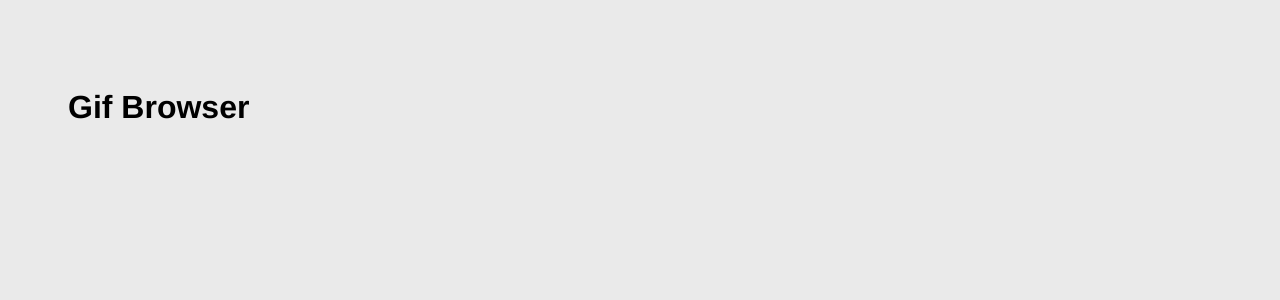
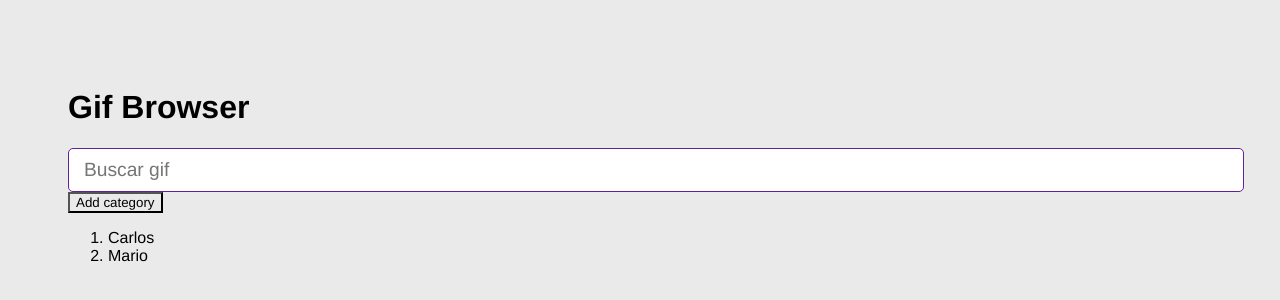
Before and after one commit to cmarioep/gif-browser, a React (Vite) app: page / in a window 1280 px wide. Shown: the top 300 px of the page. Built offline with nearby package versions, Linux system fonts and the light colour scheme.

Commit message:
Feat: AddCategory component - basic input and sumit change state

```diff
--- a/src/GifBrowser.jsx
+++ b/src/GifBrowser.jsx
@@ -1,8 +1,27 @@
+import { useState } from "react";
+import AddCategory from "./components/AddCategory";
+
+
 
 export default function componentName() {
+
+  const [categories, setCategories] = useState( ["Carlos", "Mario"] );
+
+  const onAddCategory = () => {
+    setCategories( [...categories, "Apellido"] )
+  }
+
   return (
     <>
         <h1>Gif Browser</h1>
+
+        <AddCategory />
+
+        <button onClick={ onAddCategory }>Add category</button>
+
+        <ol>
+          { categories.map( category => <li key={ category }> { category } </li> ) }
+        </ol>
     </>
   );
 }
--- /dev/null
+++ b/src/components/AddCategory.jsx
@@ -0,0 +1,29 @@
+import React, { useState } from 'react';
+
+
+export default function AddCategory() {
+
+    const [inputValue, setinputValue] = useState("");
+
+    const onInputChange = (event) => {
+        setinputValue(event.target.value)
+    }
+
+    const onSumit = (event) => {
+        event.preventDefault()
+        console.log( inputValue );
+        setinputValue("");
+
+    }
+
+    return (
+        <form onSubmit={ onSumit }>
+            <input
+                type="text"
+                placeholder='Buscar gif'
+                value = { inputValue }
+                onChange = { onInputChange }
+            />
+        </form>
+    );
+}
```
